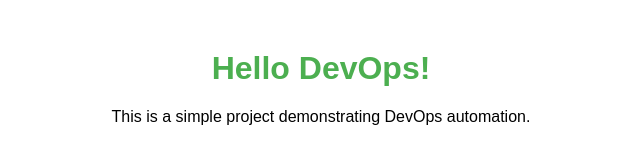
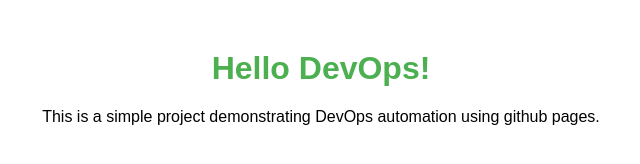
Before and after one commit to ashiknay33/hello-devops, a plain HTML site: page index.html in a window 1280 px wide. Shown: the whole page, without its empty margins (319-959 px from the left). Drawn offline with Linux system fonts and the light colour scheme.

Commit message:
Update index.html

```diff
--- a/index.html
+++ b/index.html
@@ -17,6 +17,6 @@
 </head>
 <body>
     <h1>Hello DevOps!</h1>
-    <p>This is a simple project demonstrating DevOps automation.</p>
+    <p>This is a simple project demonstrating DevOps automation using github pages.</p>
 </body>
 </html>
```
